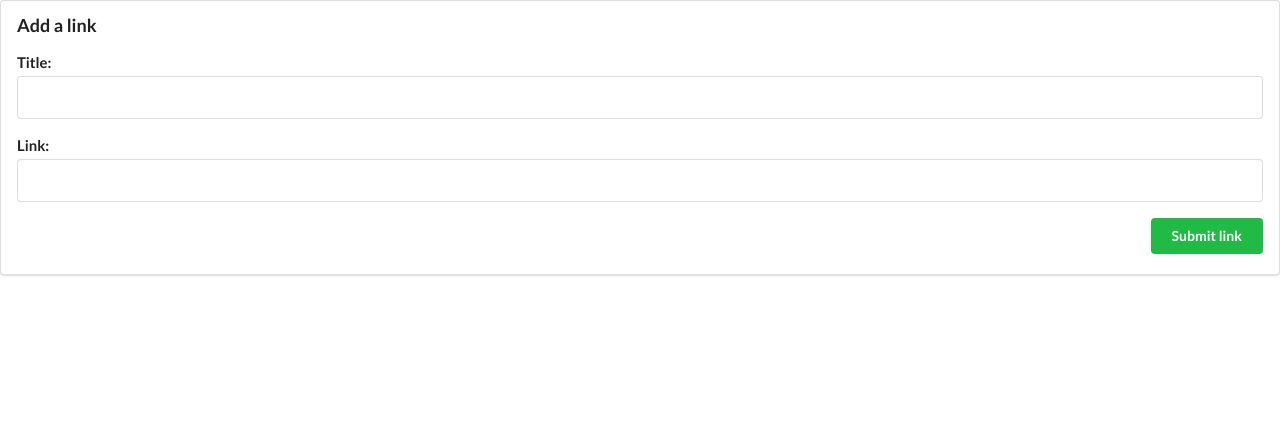
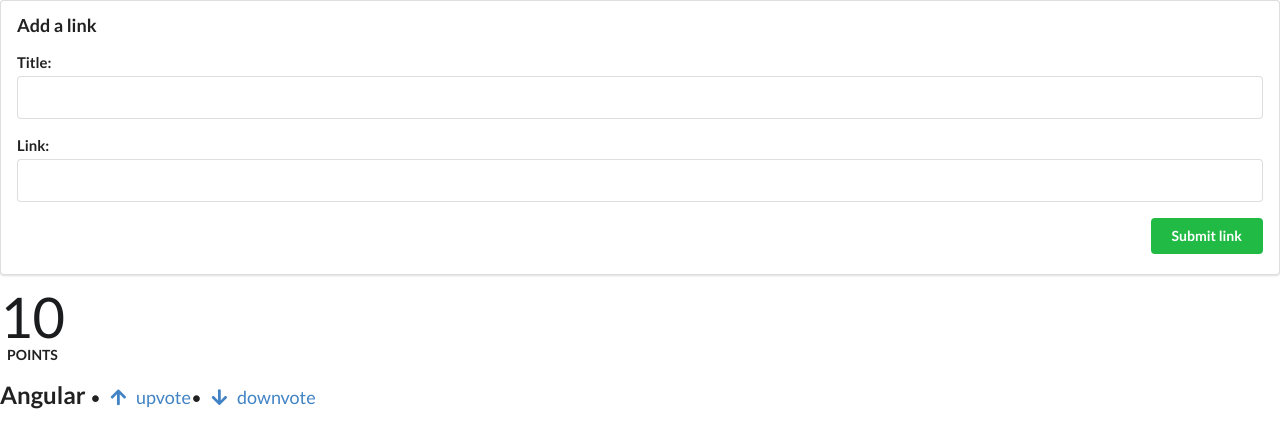
Before and after one commit to DiFly/angular-reddit, an Angular app: page / in a window 1280 px wide. Shown: the top 448 px of the page. Built offline with nearby package versions, Linux system fonts and the light colour scheme.

Commit message:
add article component

```diff
--- a/src/app/app.component.html
+++ b/src/app/app.component.html
@@ -19,3 +19,5 @@
   <br>
 
 </form>
+
+<app-article></app-article>
--- a/src/app/app.module.ts
+++ b/src/app/app.module.ts
@@ -3,10 +3,12 @@
 
 import { AppRoutingModule } from './app-routing.module';
 import { AppComponent } from './app.component';
+import { ArticleComponent } from './article/article.component';
 
 @NgModule({
   declarations: [
-    AppComponent
+    AppComponent,
+    ArticleComponent
   ],
   imports: [
     BrowserModule,
--- /dev/null
+++ b/src/app/article/article.component.html
@@ -0,0 +1,30 @@
+<div class="four wide column center aligned votes">
+  <div class="ui statistic">
+    <div class="value">
+      {{ votes }}
+    </div>
+    <div class="label">
+      Points
+    </div>
+  </div>
+</div>
+
+<div class="twelve wide column">
+  <a class="ui large header" href="{{ link }}">
+    {{ title }}
+  </a>
+  <ul class="ui big horizontal list voters">
+    <li class="item">
+      <a href (click)="voteUp()">
+        <i class="arrow up icon"></i>
+        upvote
+      </a>
+    </li>
+    <li class="item">
+      <a href (click)="voteDown()">
+        <i class="arrow down icon"></i>
+        downvote
+      </a>
+    </li>
+  </ul>
+</div>
--- /dev/null
+++ b/src/app/article/article.component.ts
@@ -0,0 +1,31 @@
+import { Component, OnInit, HostBinding } from '@angular/core';
+
+@Component({
+  selector: 'app-article',
+  templateUrl: './article.component.html',
+  styleUrls: ['./article.component.scss']
+})
+export class ArticleComponent implements OnInit {
+  @HostBinding('attr.class') cssClass = 'row';
+  votes: number;
+  title: string;
+  link: string;
+
+  constructor() {
+    this.title = 'Angular';
+    this.link = 'http://angular.io';
+    this.votes = 10;
+  }
+
+  voteUp() {
+    this.votes += 1;
+  }
+
+  voteDown() {
+    this.votes -= 1;
+  }
+
+  ngOnInit(): void {
+  }
+
+}
```
Also changed, not shown: src/app/article/article.component.scss (added), 1 other file (tests, documents, lock files or other folders).
